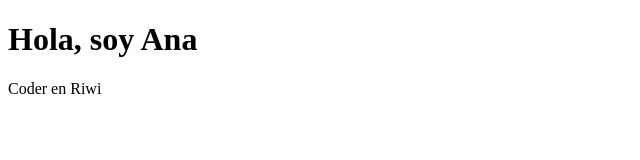
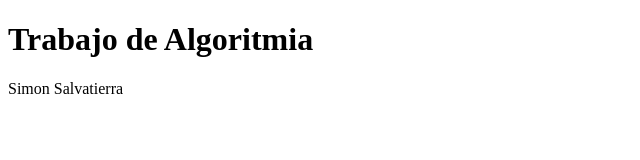
Before and after one commit to Simonsalva/Algoritmia, a plain HTML site: page index.html in a window 1280 px wide. Shown: the whole page, without its empty margins (0-640 px from the left). Drawn offline with Linux system fonts and the light colour scheme.

Commit message:
feat: crea página inicial

```diff
--- a/index.html
+++ b/index.html
@@ -1,5 +1,5 @@
 <!doctype html>
 <html lang="es">
   <head><meta charset="UTF-8"><title>Mi web</title></head>
-  <body><h1>Hola, soy Ana</h1><p>Coder en Riwi</p></body>
+  <body><h1>Trabajo de Algoritmia</h1><p>Simon Salvatierra</p></body>
 </html>
```
